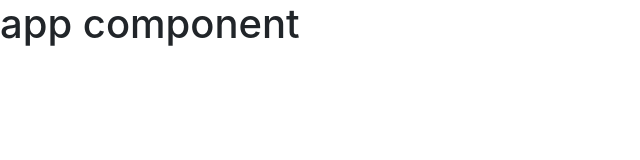
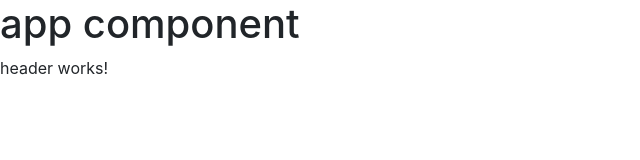
Before and after one commit to kenneth-995/yappfrontendangular, an Angular app: page /home in a window 1280 px wide. Shown: the top 160 px of the page, without its empty margins (0-640 px from the left). Built offline with nearby package versions, Linux system fonts and the light colour scheme.

Commit message:
Add shared module
todo: add components in shared module (imports and exports) RouterModule, FormsModule, ReactiveFormsModule etc

```diff
--- a/src/app/app-routing.module.ts
+++ b/src/app/app-routing.module.ts
@@ -2,6 +2,9 @@
 import { Routes, RouterModule } from '@angular/router';
 
 const routes: Routes = [
+  {
+    path: '', redirectTo: '/home', pathMatch: 'full'
+  },
 
   {
     path: 'login', // login
--- a/src/app/app.component.html
+++ b/src/app/app.component.html
@@ -1,2 +1,5 @@
 <h1>app component</h1>
+<header>
+    <app-header></app-header>
+</header>
 <router-outlet></router-outlet>
--- a/src/app/app.module.ts
+++ b/src/app/app.module.ts
@@ -6,9 +6,12 @@
 import { UserService } from './services/user.service';
 import { AuthService } from './interceptors/auth.service';
 
+import { HeaderComponent } from './modules/shared/header/header.component';
+
 @NgModule({
   declarations: [
-    AppComponent
+    AppComponent,
+    HeaderComponent
   ],
   imports: [
     BrowserModule,
--- a/src/app/modules/main/main.module.ts
+++ b/src/app/modules/main/main.module.ts
@@ -3,6 +3,8 @@
 
 import { MainRoutingModule } from './main-routing.module';
 import { HomeComponent } from './home/home.component';
+import { SharedModule } from '../shared/shared.module';
+
 
 
 
@@ -10,7 +12,8 @@
   declarations: [HomeComponent],
   imports: [
     CommonModule,
-    MainRoutingModule
+    MainRoutingModule,
+    SharedModule
   ]
 })
 export class MainModule { }
--- /dev/null
+++ b/src/app/modules/shared/header/header.component.html
@@ -0,0 +1 @@
+<p>header works!</p>
--- /dev/null
+++ b/src/app/modules/shared/header/header.component.ts
@@ -0,0 +1,15 @@
+import { Component, OnInit } from '@angular/core';
+
+@Component({
+  selector: 'app-header',
+  templateUrl: './header.component.html',
+  styleUrls: ['./header.component.css']
+})
+export class HeaderComponent implements OnInit {
+
+  constructor() { }
+
+  ngOnInit(): void {
+  }
+
+}
```
Also changed, not shown: src/app/modules/shared/shared.module.ts (added, +16 -0 lines), src/app/modules/shared/header/header.component.css (added).
